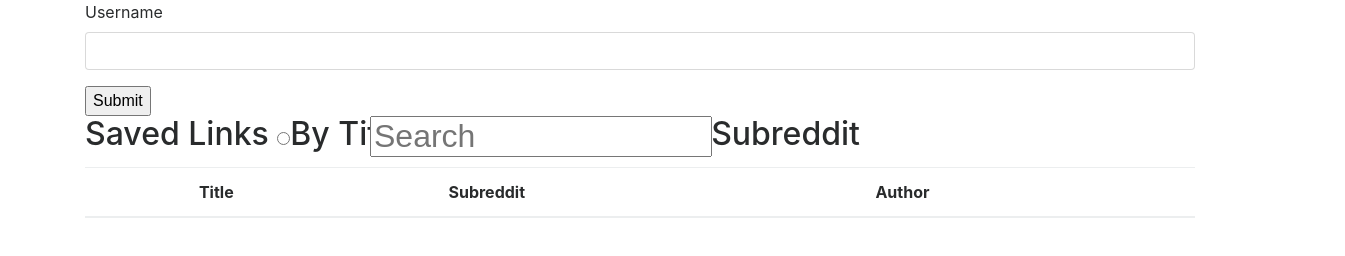
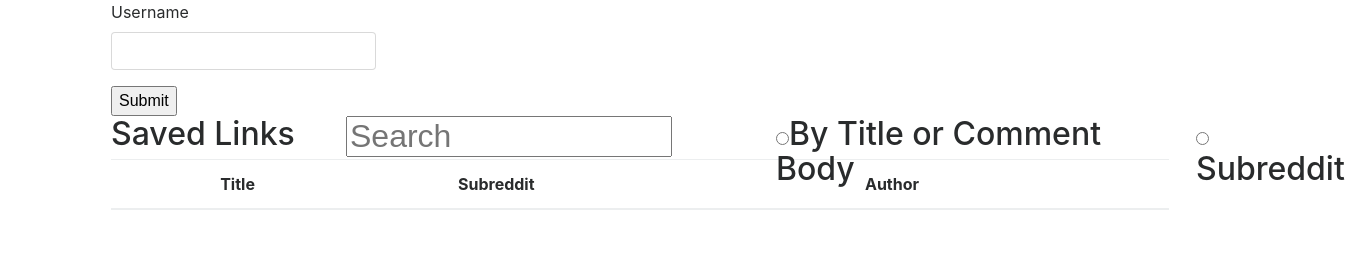
Before and after one commit to JonNicolosi/Saved-Link-Search-for-Reddit, a browser extension: page index.html in a window 1280 px wide. Shown: the whole page, 1345 px wide, since content can reach past the window. Drawn offline with Linux system fonts and the light colour scheme.

Commit message:
Formatting adjustments following deletion of dual search

```diff
--- a/style.css
+++ b/style.css
@@ -2,12 +2,33 @@
   position: absolute;
   margin: auto;
   width: 30%;
-  left: 300px;
+  left: 250px;
 }
 
-#narrow{
+#bytitlecommentbody{
+
+position: absolute;
+margin: auto;
+left: 680px;
+
+}
+
+#bysubreddit{
   position: absolute;
   margin: auto;
-  width: 30%;
-  left: 750px;
+  left: 1100px;
+
+
 }
+
+.container{
+
+width: 85%;
+
+}
+
+#username{
+
+width: 25%;
+
+}
```
